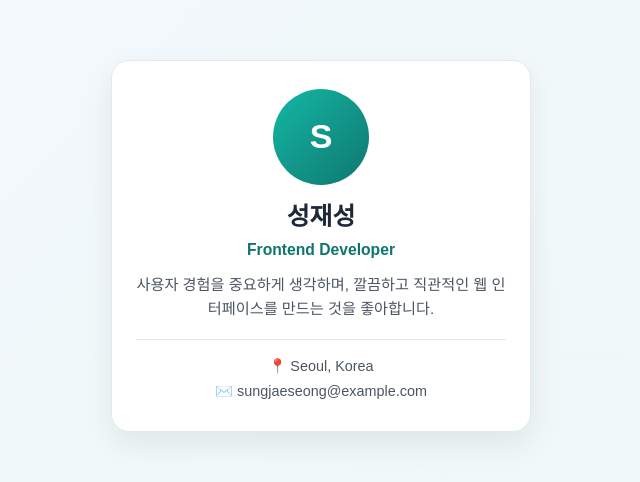
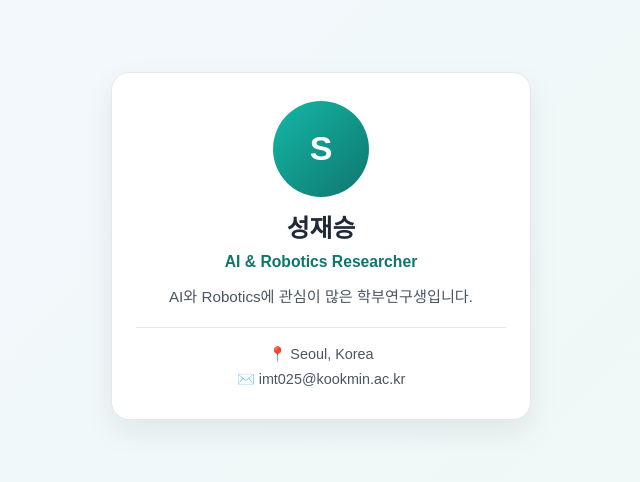
Before and after one commit to Sung-Jae-Seong/Sung-Jae-Seong.github.io, a plain HTML site: page index.html in a window 1280 px wide. Shown: the part 154-636 px from the top of the page, without its empty margins (319-959 px from the left). Drawn offline with Linux system fonts and the light colour scheme.

Commit message:
Update profile information in index.html

```diff
--- a/index.html
+++ b/index.html
@@ -85,14 +85,14 @@
 <body>
   <main class="profile-card">
     <div class="avatar" aria-label="프로필 이니셜">S</div>
-    <h1>성재성</h1>
-    <p class="role">Frontend Developer</p>
+    <h1>성재승</h1>
+    <p class="role">AI & Robotics Researcher</p>
     <p class="bio">
-      사용자 경험을 중요하게 생각하며, 깔끔하고 직관적인 웹 인터페이스를 만드는 것을 좋아합니다.
+      AI와 Robotics에 관심이 많은 학부연구생입니다.
     </p>
     <div class="meta">
       📍 Seoul, Korea<br>
-      ✉️ sungjaeseong@example.com
+      ✉️ imt025@kookmin.ac.kr
     </div>
   </main>
 </body>
```
